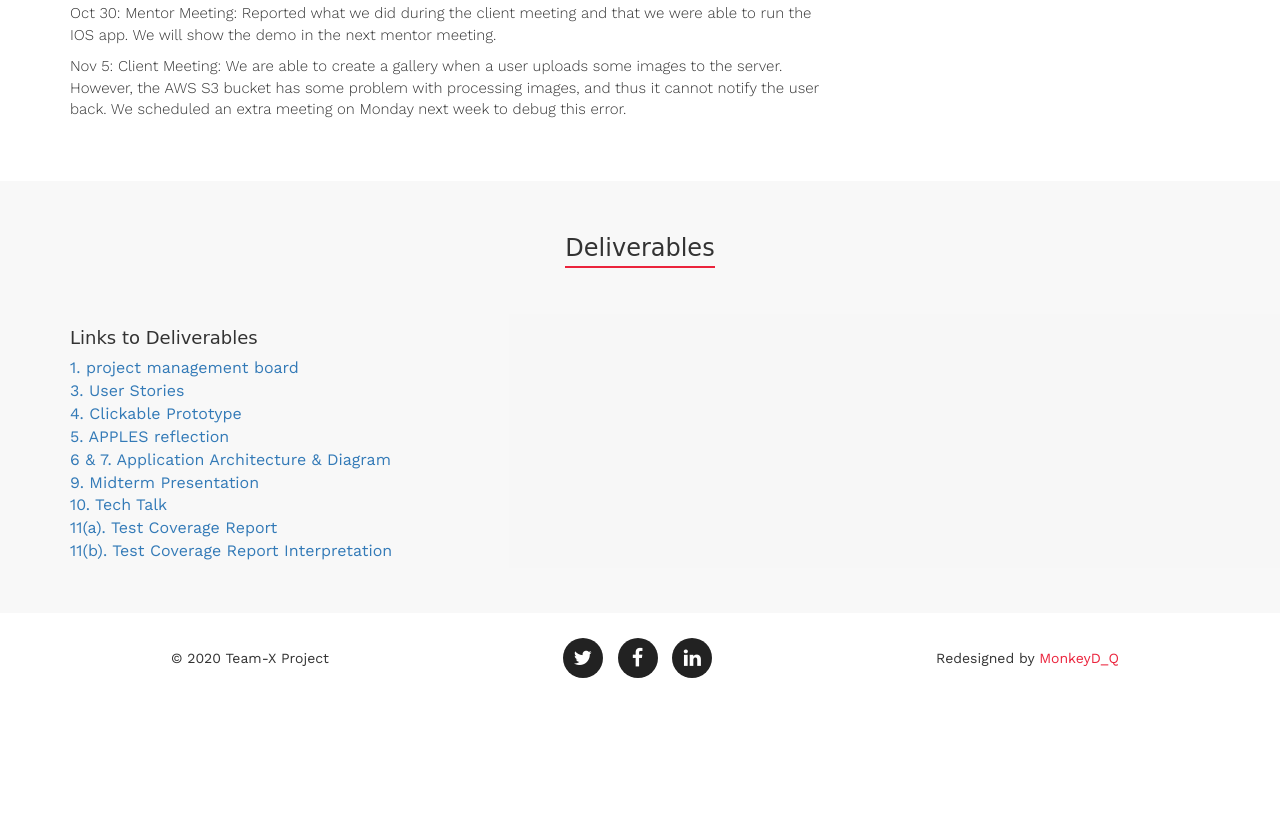
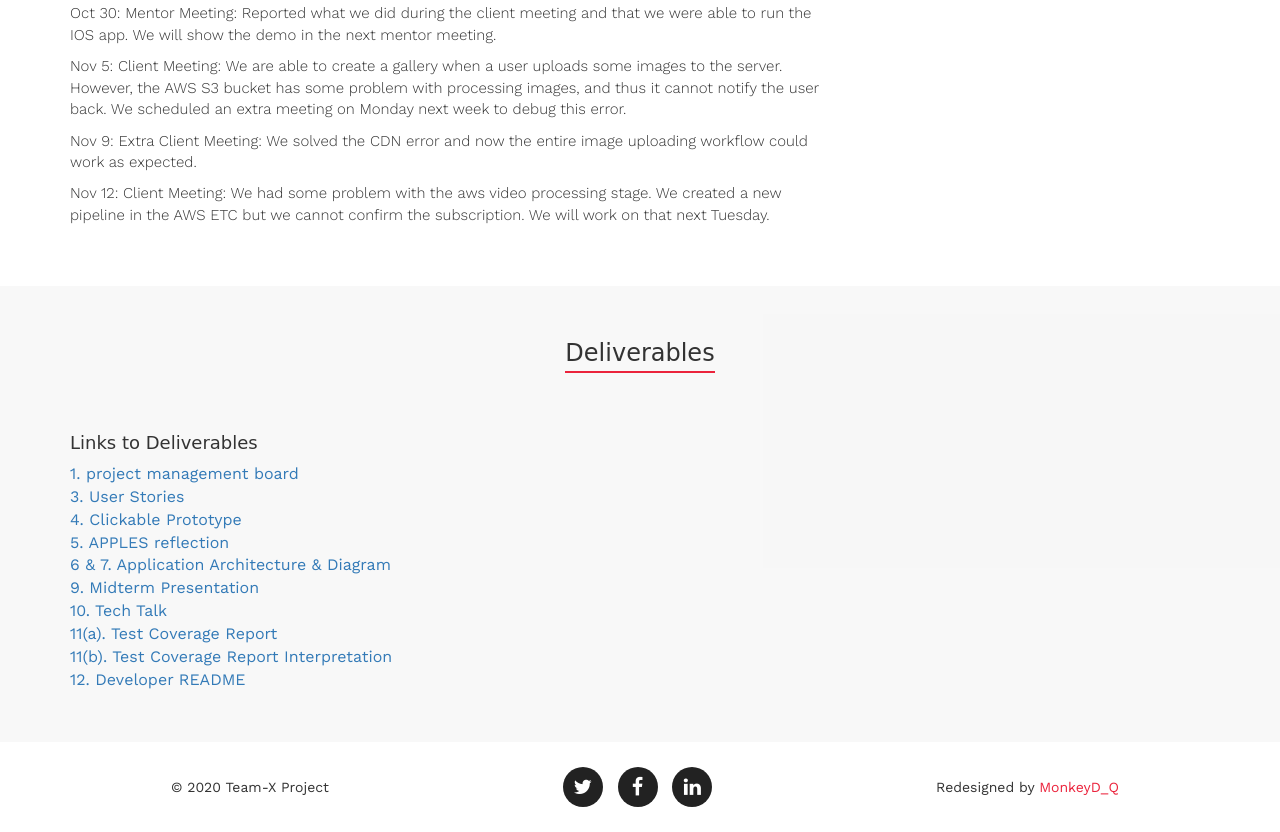
Before and after one commit to sowbobo12000/Team-X, a plain HTML site: page index.html in a window 1280 px wide. Shown: the part 3497-4329 px from the top of the page. Before the commit the page ends 4200 px from the top, so only its background shows below. Drawn offline with nearby package versions, Linux system fonts and the light colour scheme; a web font is replaced by a local one.

Commit message:
Update index.html

```diff
--- a/index.html
+++ b/index.html
@@ -216,6 +216,8 @@
 	  <p>Oct 29: Client Meeting: We are able to build the IOS app and we have connected the API in the EC2 server to the IOS frontend. We presented our current progress to the client. We also had a live debugging session on the IOS camera function and the Android dependency error. </p>
           <p>Oct 30: Mentor Meeting: Reported what we did during the client meeting and that we were able to run the IOS app. We will show the demo in the next mentor meeting. </p>
           <p>Nov 5: Client Meeting: We are able to create a gallery when a user uploads some images to the server. However, the AWS S3 bucket has some problem with processing images, and thus it cannot notify the user back. We scheduled an extra meeting on Monday next week to debug this error.</p>
+          <p>Nov 9: Extra Client Meeting: We solved the CDN error and now the entire image uploading workflow could work as expected.</p>
+	  <p>Nov 12: Client Meeting: We had some problem with the aws video processing stage. We created a new pipeline in the AWS ETC but we cannot confirm the subscription. We will work on that next Tuesday.</p>
 	</div>
       </div>
     </div>
@@ -248,7 +250,8 @@
         <a href="https://drive.google.com/file/d/1DzyG4cPAAcjcYhBlZO62eG_k9oo21n5H/view?usp=sharing">11(a). Test Coverage Report</a>
 	<br>
         <a href="https://docs.google.com/document/d/1pWoHaqZ_M2GvZt2PNli69TEpVwek3pZX6RL_fAjxfiY/edit?usp=sharing">11(b). Test Coverage Report Interpretation</a>
-
+	<br>
+        <a href="./README.md">12. Developer README</a>
  <!--
         <br>
         <a href="#">Assignment5:</a>
```
